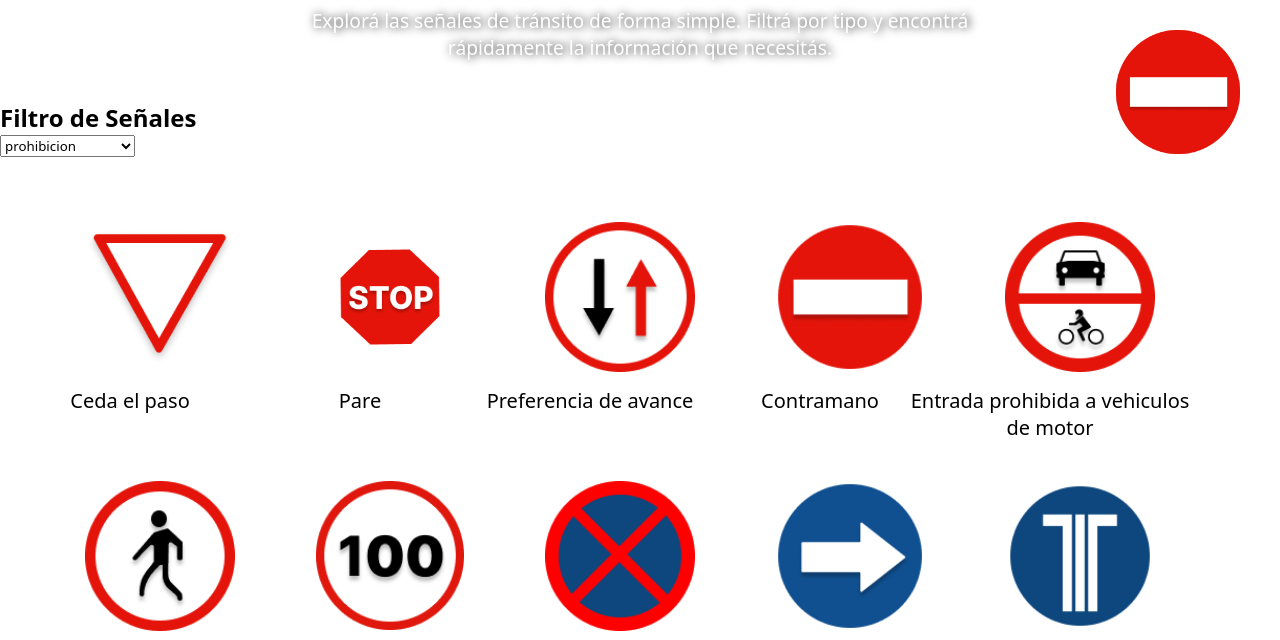
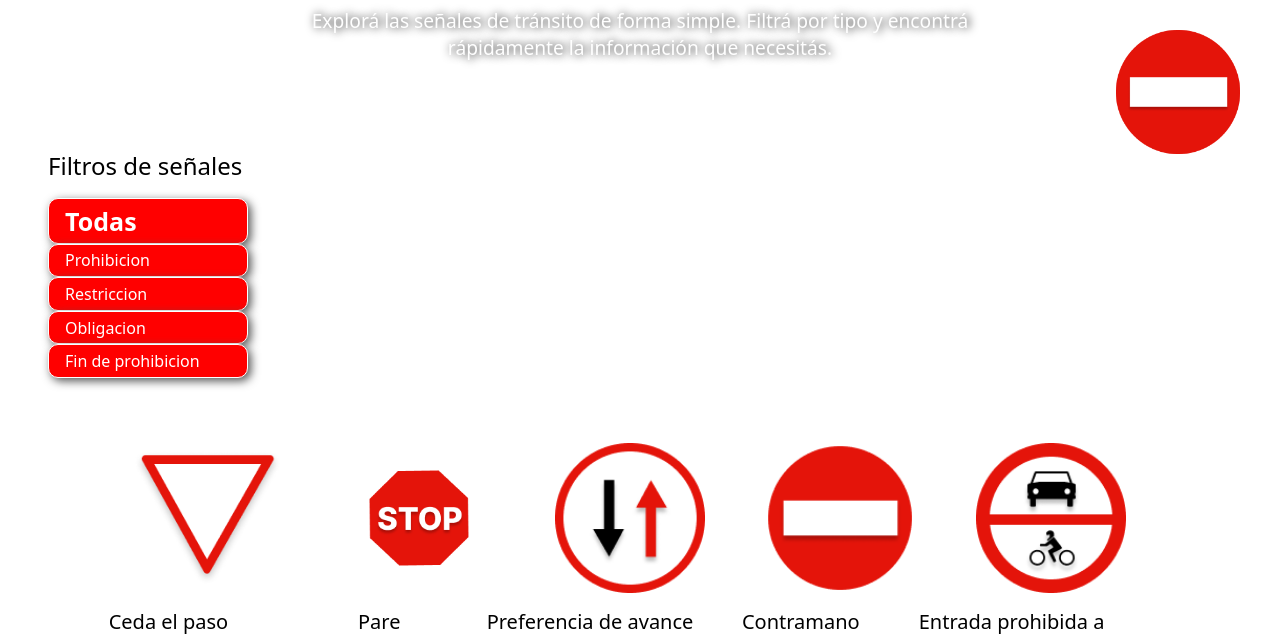
Before and after one commit to ThiagoR19/Proyecto-Vialidad, a plain HTML site: page index.html in a window 1280 px wide. Shown: the part 68-708 px from the top of the page. Drawn offline with Linux system fonts and the light colour scheme.

Commit message:
html y css filtros

```diff
--- a/index.html
+++ b/index.html
@@ -22,14 +22,15 @@
   </header>
 
   <section class="hero">
-    <article id="filtros">
-      <h2 class="filtros__h2">Filtro de Señales</h2>
-      <select id="filtros__article-select">
-        <option value="">prohibicion</option>
-        <option value="">Restricción</option>
-        <option value="">Obligación</option>
-        <option value="">Fin de prohibicion</option>
-      </select>
+    <article class="filtros">
+      <h2 class="filtros__article-h2">Filtros de señales</h2>
+      <div class="filtros__article-div">
+        <p class="filtros__article-div-p firt">Todas</p>
+        <p class="filtros__article-div-p">Prohibicion</p>
+        <p class="filtros__article-div-p">Restriccion</p>
+        <p class="filtros__article-div-p">Obligacion</p>
+        <p class="filtros__article-div-p">Fin de prohibicion</p>
+      </div>
     </article>
     <article id="señales">
       <table class="señales__table">
--- a/style.css
+++ b/style.css
@@ -109,3 +109,32 @@ header {
   text-align: center;
   margin-left: -100px;
 }
+
+/*señales*/
+.hero{
+  margin: 3rem;
+}
+.filtros__article-h2{
+  font-weight: 500;
+  margin-bottom: 1rem;
+
+}
+.filtros__article-div{
+  color: white;
+  font-size: 22px;
+}
+.filtros__article-div-p{
+  font-size: 16px;
+  background-color: red;
+  border-radius: 10px;
+  width: 200px;
+  padding: 2.5px;
+  font-weight: 500;
+  border: solid white 1px;
+  box-shadow: 3px 3px 10px rgb(82, 82, 82);
+  padding: 0.3rem 1rem;
+}
+.firt{
+  font-size: 25px;
+  font-weight: 600;
+}
```
